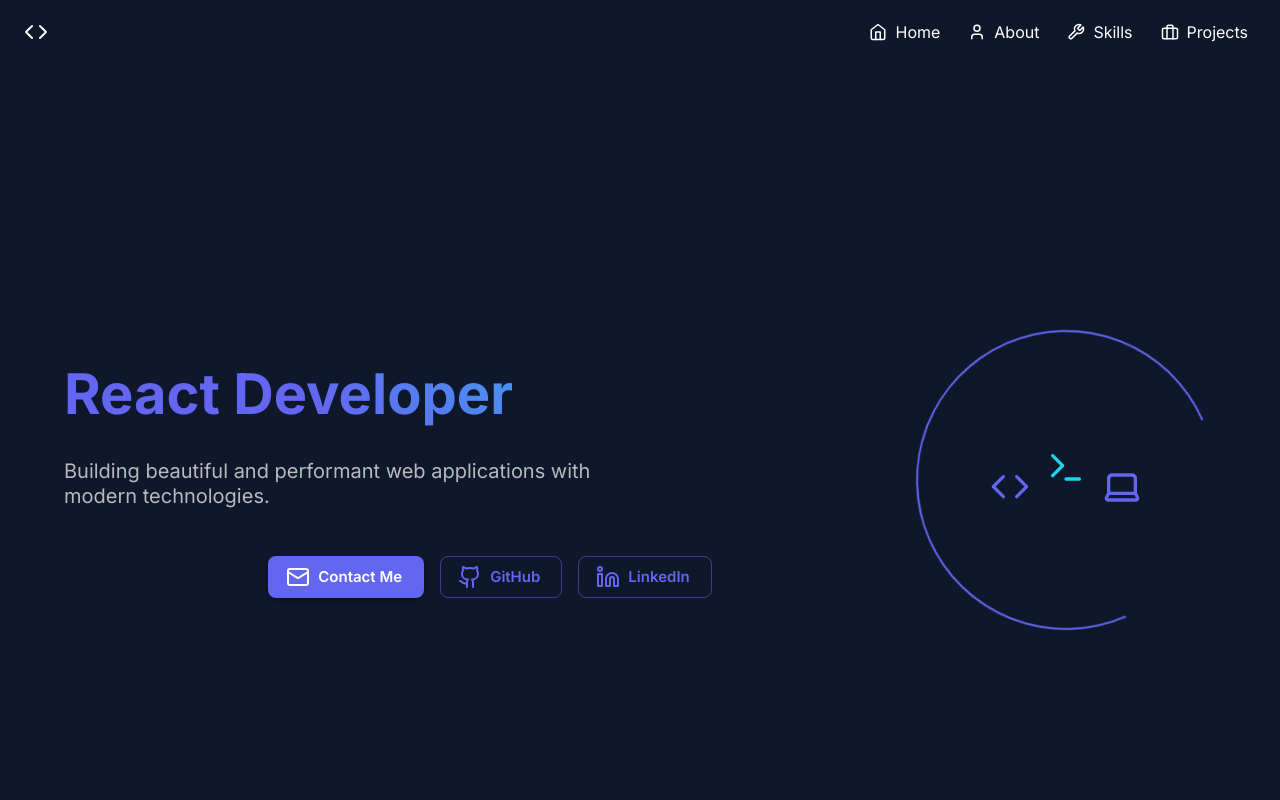
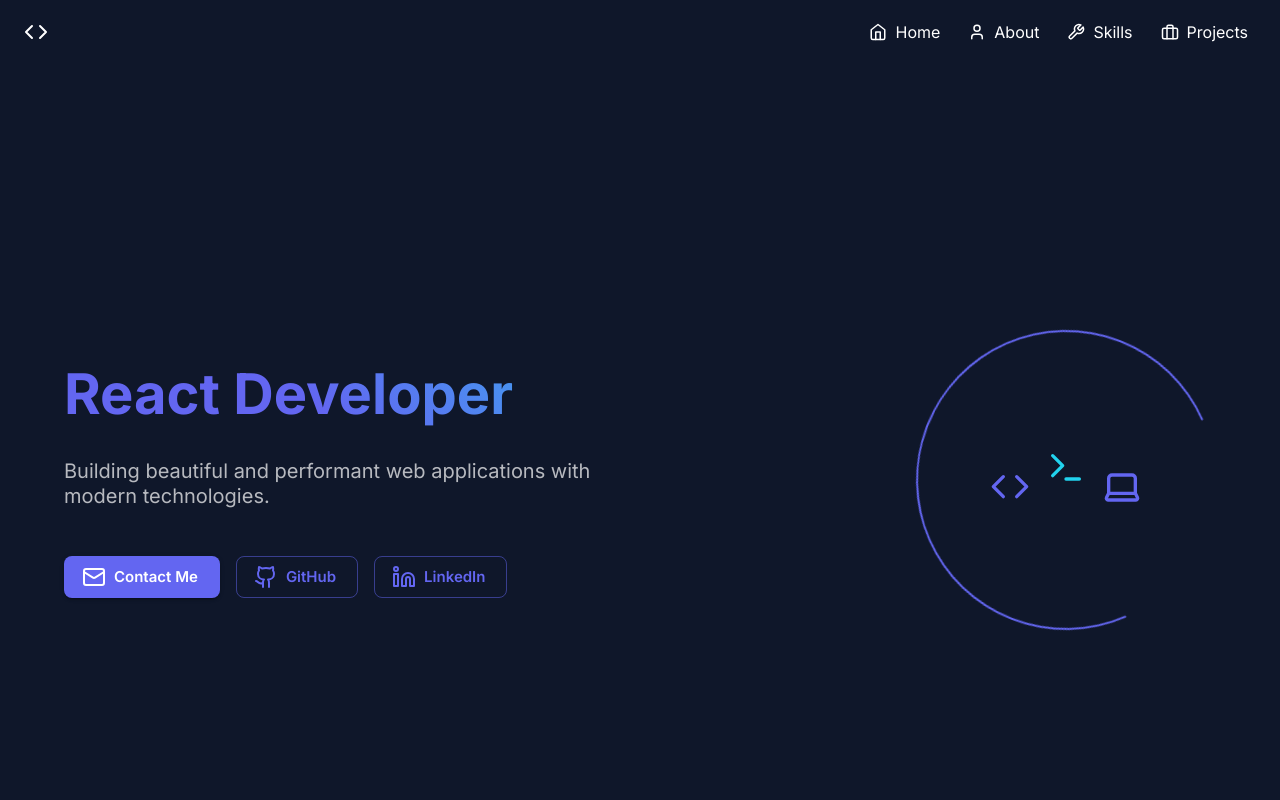
Before and after one commit to TomaszBielicki/portfolio, a React (Vite) app: page / in a window 1280 px wide. Shown: the top 800 px of the page. Built offline with nearby package versions, Linux system fonts and the light colour scheme.

Commit message:
fixed button and animation

```diff
--- a/src/components/Hero/HeroButtons.tsx
+++ b/src/components/Hero/HeroButtons.tsx
@@ -11,8 +11,8 @@ export const HeroButtons = () => {
       transition={{ duration: 0.8 }}
       sx={{
         flex: 1,
-        display: { xs: "none", md: "flex" },
-        justifyContent: "center",
+        display: { md: "flex" },
+        // justifyContent: { xs: "center", md: "left" },
       }}
     >
       <Box
--- a/src/components/Hero/HeroIcon.tsx
+++ b/src/components/Hero/HeroIcon.tsx
@@ -13,7 +13,7 @@ export const HeroIcon = () => {
         position: "relative",
         width: "300px",
         height: "300px",
-        display: "flex",
+        display: { xs: "none", md: "flex" },
         alignItems: "center",
         justifyContent: "center",
       }}
```
